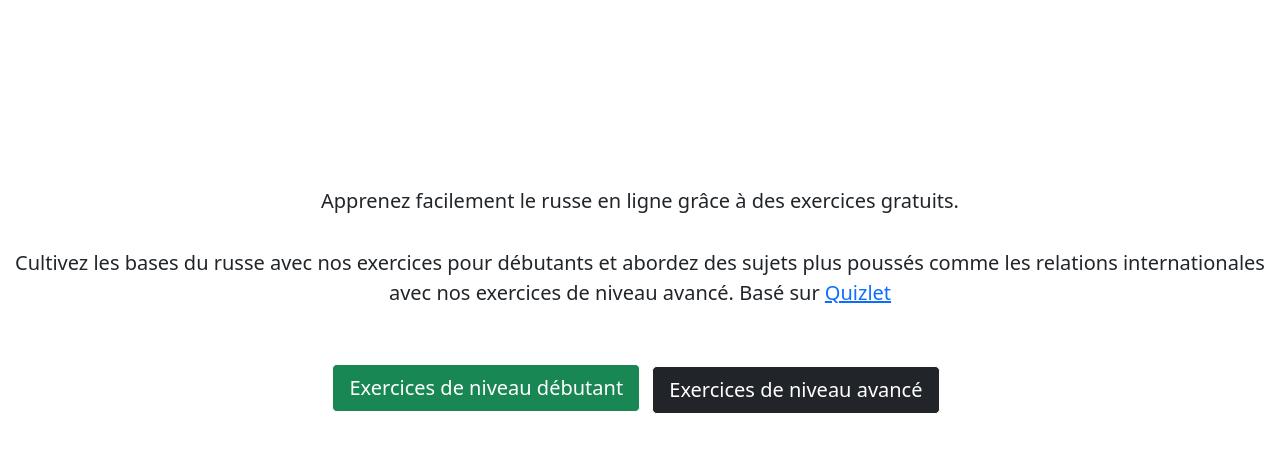
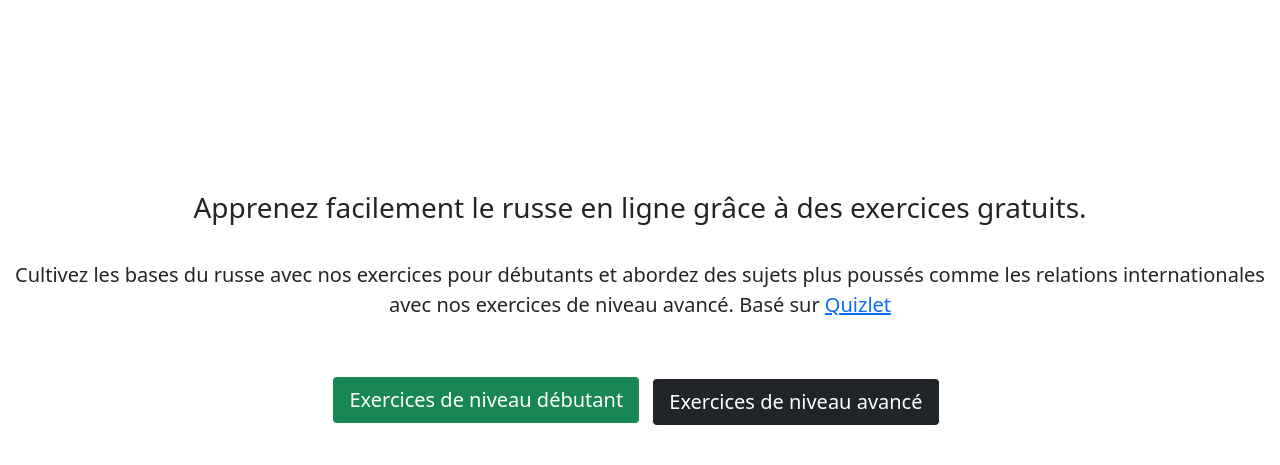
Before and after one commit to kekea1/store-analyser, a Flask app: page / in a window 1280 px wide. Shown: the part 56-521 px from the top of the page. Run offline with Flask 2, Linux system fonts and the light colour scheme.

Commit message:
Update home.html

```diff
--- a/templates/home.html
+++ b/templates/home.html
@@ -22,7 +22,7 @@ Apprendre facilement et gratuitement du vocabulaire russe de niveau débutant à
     <div class=" container-fluid align-items-center text-center w-100 h-100" style=' margin-top:17%'>
         <br>
 
-    <h3 class="lead lh-base">Apprenez facilement le russe en ligne grâce à des exercices gratuits.</h3><br>
+    <h3 class="lh-base">Apprenez facilement le russe en ligne grâce à des exercices gratuits.</h3><br>
      <h4 class="lead lh-base"> Cultivez les bases du russe avec nos exercices pour débutants et abordez des sujets plus poussés comme les relations internationales <br> avec nos exercices de niveau avancé.
         Basé sur <a href="https://www.quizlet.com">Quizlet</a>
     </h4>
```
